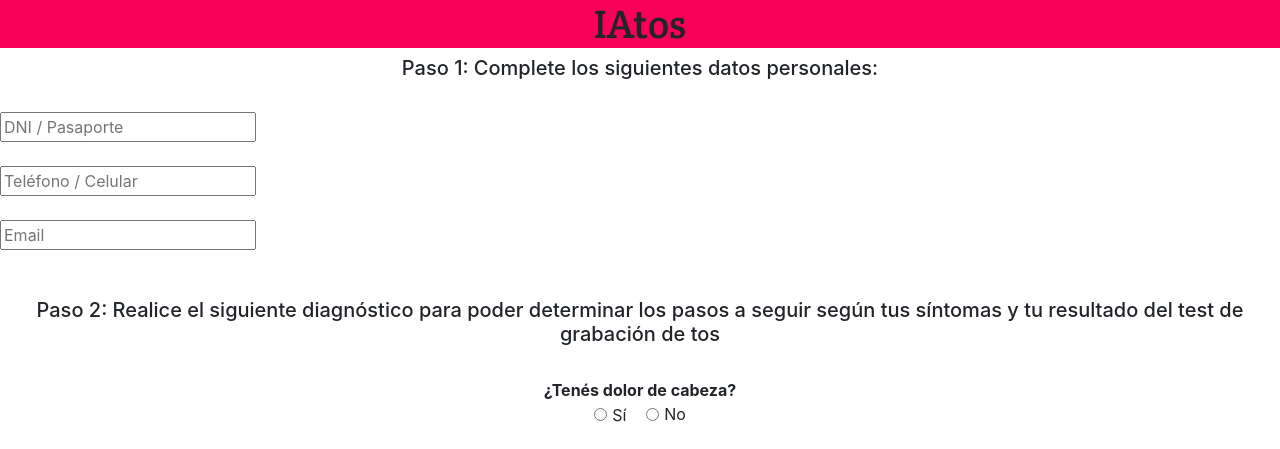
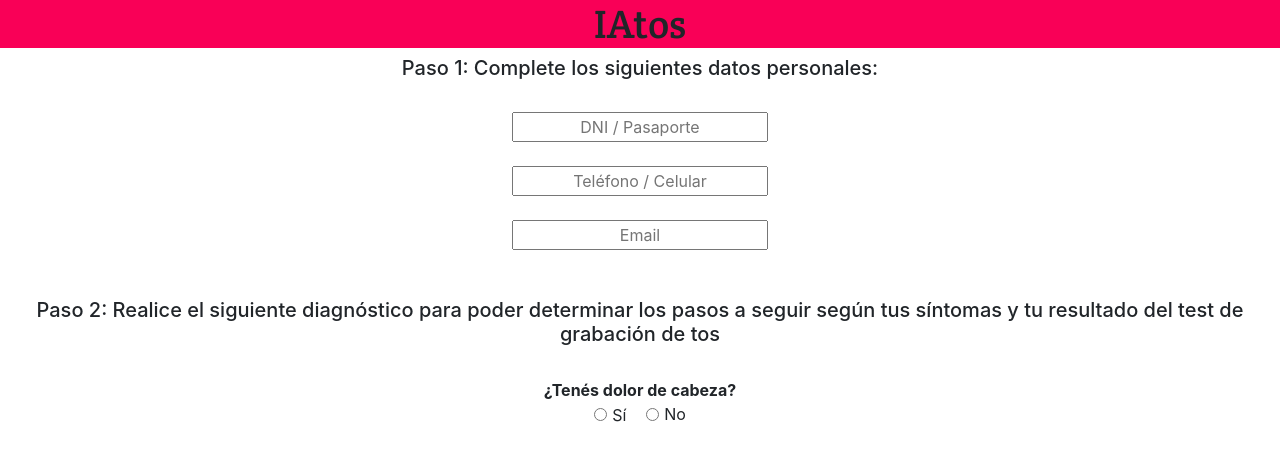
Before and after one commit to fcernafukuzaki/IATos, a Flask app: page / in a window 1280 px wide. Shown: the top 449 px of the page. Run offline with Flask 2, Linux system fonts and the light colour scheme; some libraries are stand-ins or nearby versions.

Commit message:
Update styles.css

```diff
--- a/static/styles.css
+++ b/static/styles.css
@@ -23,6 +23,23 @@ h5 {
     margin-right: 8px;
     margin-left: 8px;
 }
+input {
+    text-align: center;
+    text-decoration: cursive;
+    margin: auto;
+}
+/* Esconder flechas de number input */
+input::-webkit-outer-spin-button, input::-webkit-inner-spin-button {
+
+    -webkit-appearance: none;
+    margin: 0;
+}
+form {
+    font-weight: bold;
+    text-align: center;
+    margin-right: 8px;
+    margin-left: 8px;
+}
 div {
     font-weight: bold;
     text-align: center;
```
